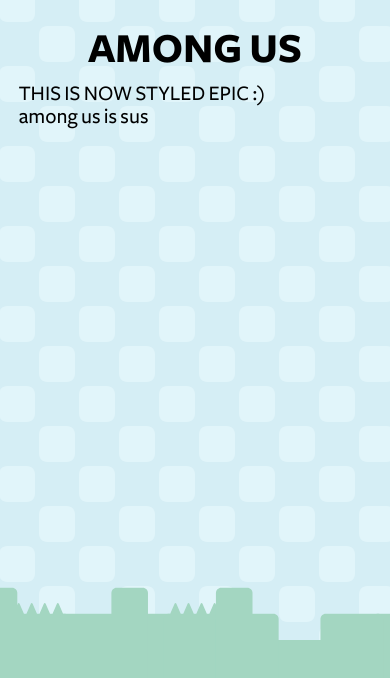
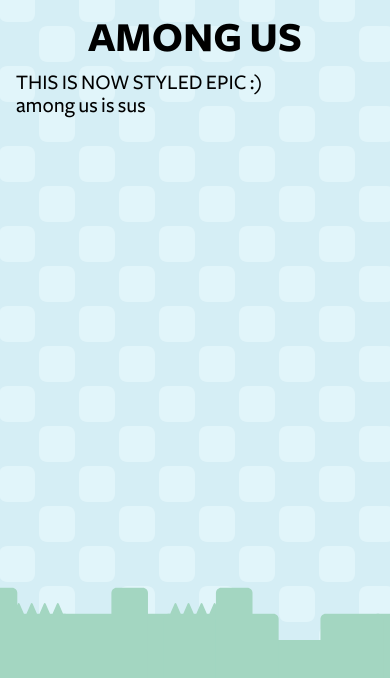
Before and after one commit to Appel-Level-Database/Appel-Level-Database.github.io, a plain HTML site: page index.html in a window 390 px wide. Drawn offline with Linux system fonts and the light colour scheme.

Commit message:
i should have ussed margin instead of padding

```diff
--- a/style.css
+++ b/style.css
@@ -18,19 +18,19 @@ body {
 	background-position: bottom, center;
 	background-repeat: repeat-x, repeat;
 
-	padding: 0.5em 3em;
+	margin: 1em 3em;
 }
 html, body  {
 	min-height: 100%;
 }
 @media only screen and (max-width: 720px) {
 	body {
-		padding: 0.5em;
+		margin: 0.75em;
 	}
 }
 @media only screen and (max-height: 300px) {
 	body {
-		padding-top: 0;
+		margin-top: 0.25em;
 	}
 }
 
```
